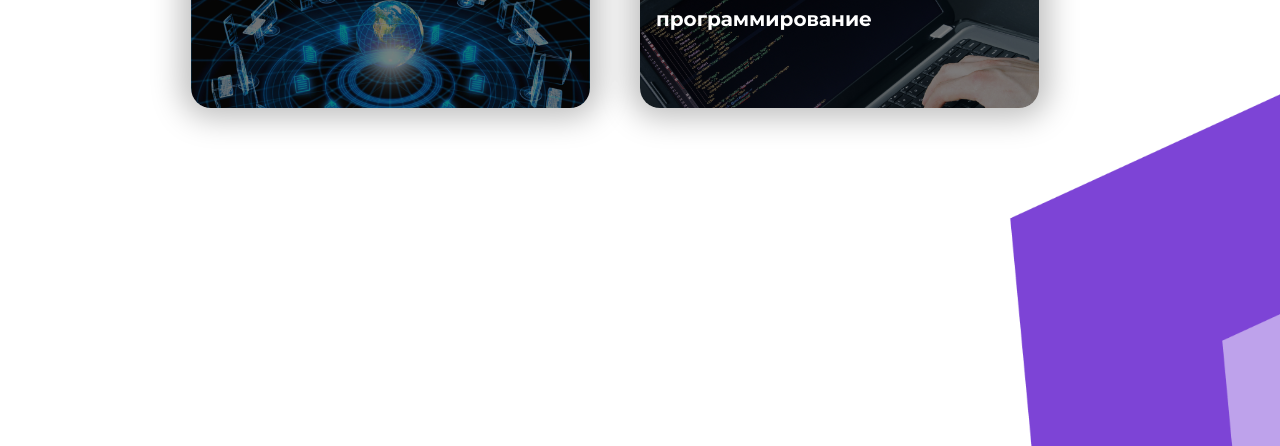
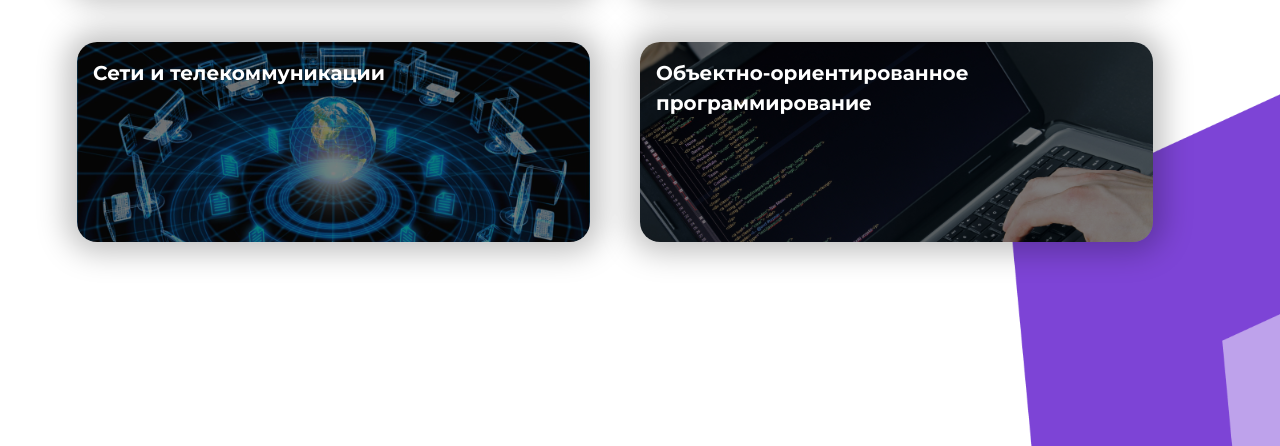
Before and after one commit to daniilpopovv/shedule-system, a Django app: page /subjects/ in a window 1280 px wide. Shown: the part 354-800 px from the top of the page. Run offline with Django 4.2, Linux system fonts and the light colour scheme; a user stored in the database is signed in; data comes from the database, SQL or seed files in the repository; both versions use the stored data as it was after the commit; some libraries are stand-ins or nearby versions.

```diff
--- a/ScheduleSystem/admin.py
+++ b/ScheduleSystem/admin.py
@@ -40,7 +40,7 @@ class SubjectsAdmin(admin.ModelAdmin):
     list_display = (
         'name_subject', 'id_teacher', 'id_department', 'id_course', 'id_educational_form', 'id_group', 'exam_form',
         'hours')
-    list_display_links = ('id_name_subject',)
+    list_display_links = ('name_subject',)
     list_filter = ('id_teacher__name_teacher', 'id_department__name_department', 'id_course__number_course',
                    'id_educational_form__name_educational_form', 'id_group')
 
--- a/ScheduleSystem/templates/ScheduleSystem/subjects.html
+++ b/ScheduleSystem/templates/ScheduleSystem/subjects.html
@@ -39,7 +39,7 @@
             {% endfor %}
         {% endif %}
         {% for item in subjects %}
-            <div class="card mb-3 p-0" style="background-image: url({{ item.image_subject.url }}); background-size: 100%; background-color: rgba(0,0,0,.50); background-blend-mode: multiply;">
+            <div class="card p-0" style="background-image: url({{ item.image_subject.url }}); background-size: 100%; background-color: rgba(0,0,0,.50); background-blend-mode: multiply;">
                 <a href="{{ item.get_absolute_url }}">
                     <div class="card-body w-100">
                         <div class="media">
--- a/djangoProject1/static/css/subjects.css
+++ b/djangoProject1/static/css/subjects.css
@@ -6,15 +6,16 @@
 }
 
 .container .row div.card {
-    width: 35%;
+    width: 45%;
     margin-right: 50px;
+    margin-bottom: 50px;
     box-shadow: 0 0 30px 10px rgba(0, 0, 0, 0.25);
     border-radius: 20px;
     border-style: none;
 }
 
 .container .row div.card-body {
-    height: 150px;
+    height: 200px;
 }
 
 .container .card a {
```
Also changed, not shown: db.sqlite3, media/subjects_images/bd.jpg (added), media/subjects_images/oop_YpXM4Em.jpg (added), media/subjects_images/telecom_ESm4t4z.jpg (added), 1 other file.
